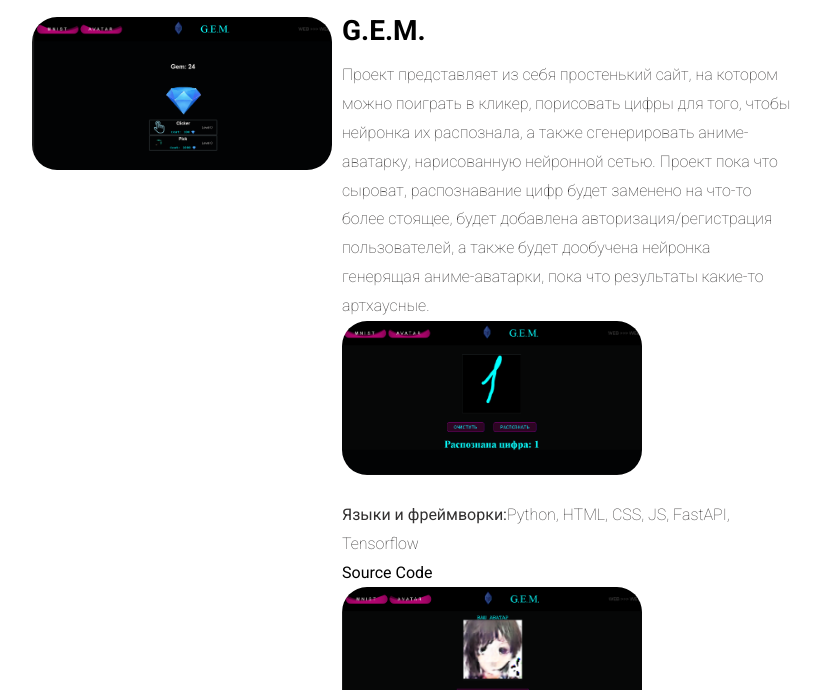
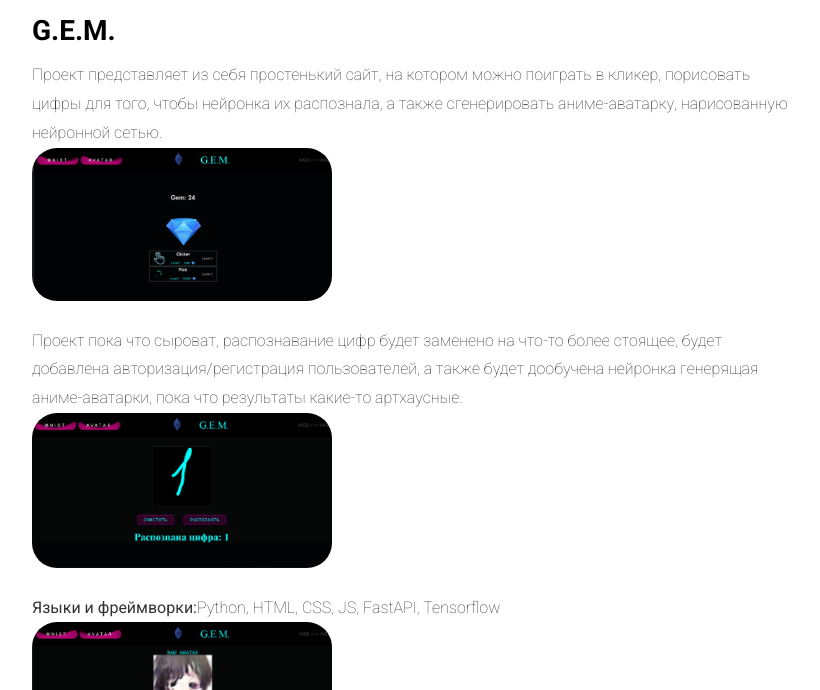
Before and after one commit to molodo1-py/molodo1-py.github.io, a plain HTML site: page index.html in a window 1280 px wide. Shown: the part 630-1320 px from the top of the page, without its empty margins (228-1048 px from the left). Drawn offline with Linux system fonts and the light colour scheme.

Commit message:
Update index.html

```diff
--- a/index.html
+++ b/index.html
@@ -46,28 +46,29 @@
             </div>
             <h2 class="content__subheader">Проекты</h2>
             <div class="content__main-item project">
-                <a data-fslightbox href="/assets/img/ScreenClicker.PNG">
-                    <img src="/assets/img/ScreenClicker.PNG" alt="project1">
-                </a>
                 <div>
                     <div class="main-item__title">
                         <a><span>G.E.M.</span></a>
                     </div>
                     <div class="main-item__description">
-                        <p>Проект представляет из себя простенький сайт, на котором можно поиграть в кликер, порисовать цифры для того, чтобы нейронка их распознала, а также сгенерировать аниме-аватарку, нарисованную нейронной сетью.
-                            Проект пока что сыроват, распознавание цифр будет заменено на что-то более стоящее, будет добавлена авторизация/регистрация пользователей, а также будет дообучена нейронка генерящая аниме-аватарки, пока что результаты какие-то артхаусные.</p>
+                        <p>Проект представляет из себя простенький сайт, на котором можно поиграть в кликер, порисовать цифры для того, чтобы нейронка их распознала, а также сгенерировать аниме-аватарку, нарисованную нейронной сетью.</p>
+                    </div>
+                <a data-fslightbox href="/assets/img/ScreenClicker.PNG">
+                    <img src="/assets/img/ScreenClicker.PNG" alt="project1">
+                </a>
+                    <div class="main-item__description">
+                        <p>Проект пока что сыроват, распознавание цифр будет заменено на что-то более стоящее, будет добавлена авторизация/регистрация пользователей, а также будет дообучена нейронка генерящая аниме-аватарки, пока что результаты какие-то артхаусные.</p>
                     </div>
                 <a data-fslightbox href="/assets/img/ScreenMnist.PNG">
                     <img src="/assets/img/ScreenMnist.PNG" alt="project1">
                 </a>
                     <div class="main-item__subdescription">
                         <p><span>Языки и фреймворки:</span>Python, HTML, CSS, JS, FastAPI, Tensorflow</p>
-                        <p class="main-item__links"><a href="https://github.com/molodo1-py/g.e.m."><span>Source Code</span></a> </p>
                     </div>
                 <a data-fslightbox href="/assets/img/ScreenAvatar.PNG">
                     <img src="/assets/img/ScreenAvatar.PNG" alt="project1">
                 </a>
-                    <p class="main-item__links"><b>Ссылка на репозиторий =></b><a href="https://github.com/molodo1-py/g.e.m."><span>Source Code</span></a> </p>
+                    <p class="main-item__links"><b>Ссылка на репозиторий => </b><a href="https://github.com/molodo1-py/g.e.m."><span>Source Code</span></a> </p>
                 </div>
             </div>
             <div class="content__main-item project">
```
